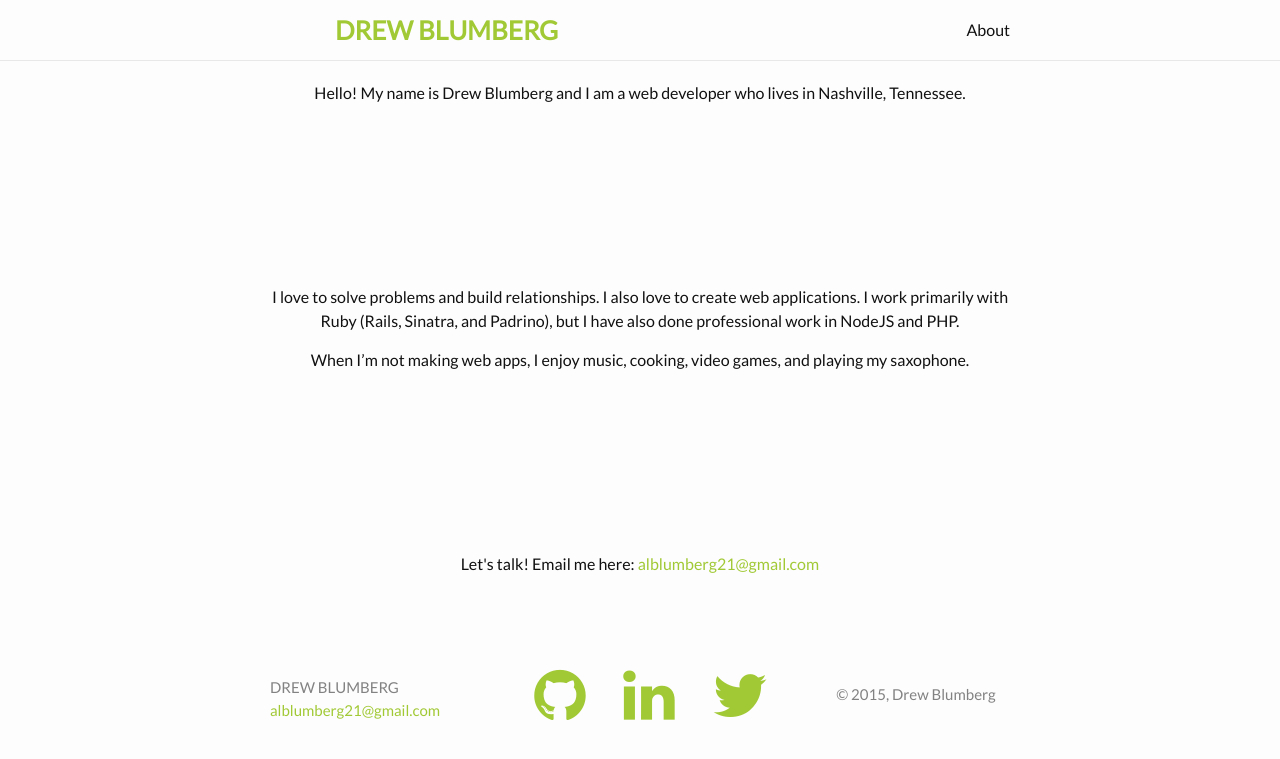
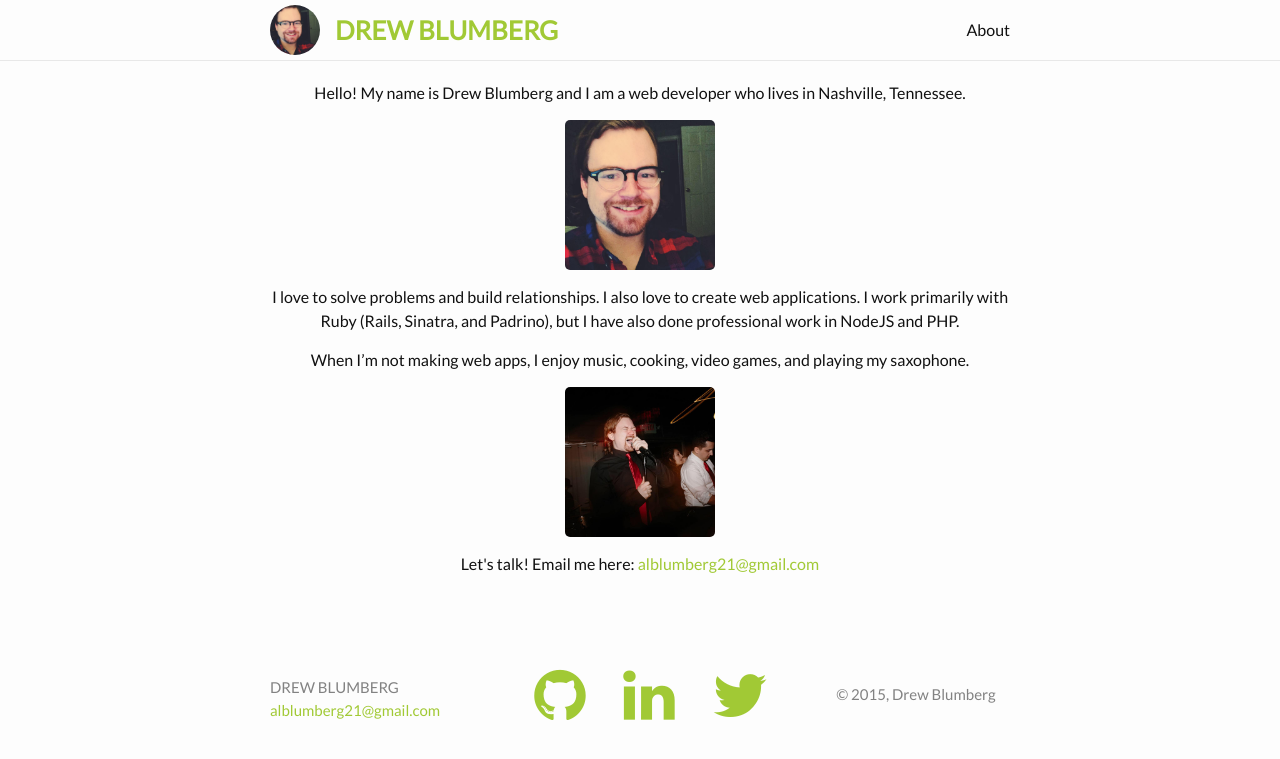
Before and after one commit to drewblumberg/drewblumberg.github.io, a Jekyll site: the page built from about.md, in a window 1280 px wide. Shown: the top 759 px of the page. Built offline with Jekyll 4.4.1, drawn with Linux system fonts in a browser that asks for light colours; nearby versions of some CDN libraries.

Commit message:
Fix broken images

```diff
--- a/_config.yml
+++ b/_config.yml
@@ -5,7 +5,7 @@
 description: > # this means to ignore newlines until "baseurl:"
   © 2015,  Drew Blumberg
 baseurl: "" # the subpath of your site, e.g. /blog/
-url: "drewblumberg.com" # the base hostname & protocol for your site
+url: "http://drewblumberg.com" # the base hostname & protocol for your site
 twitter_username: d_funkarelli
 github_username:  drewblumberg
 linkedin_username:  drewblumberg
```
